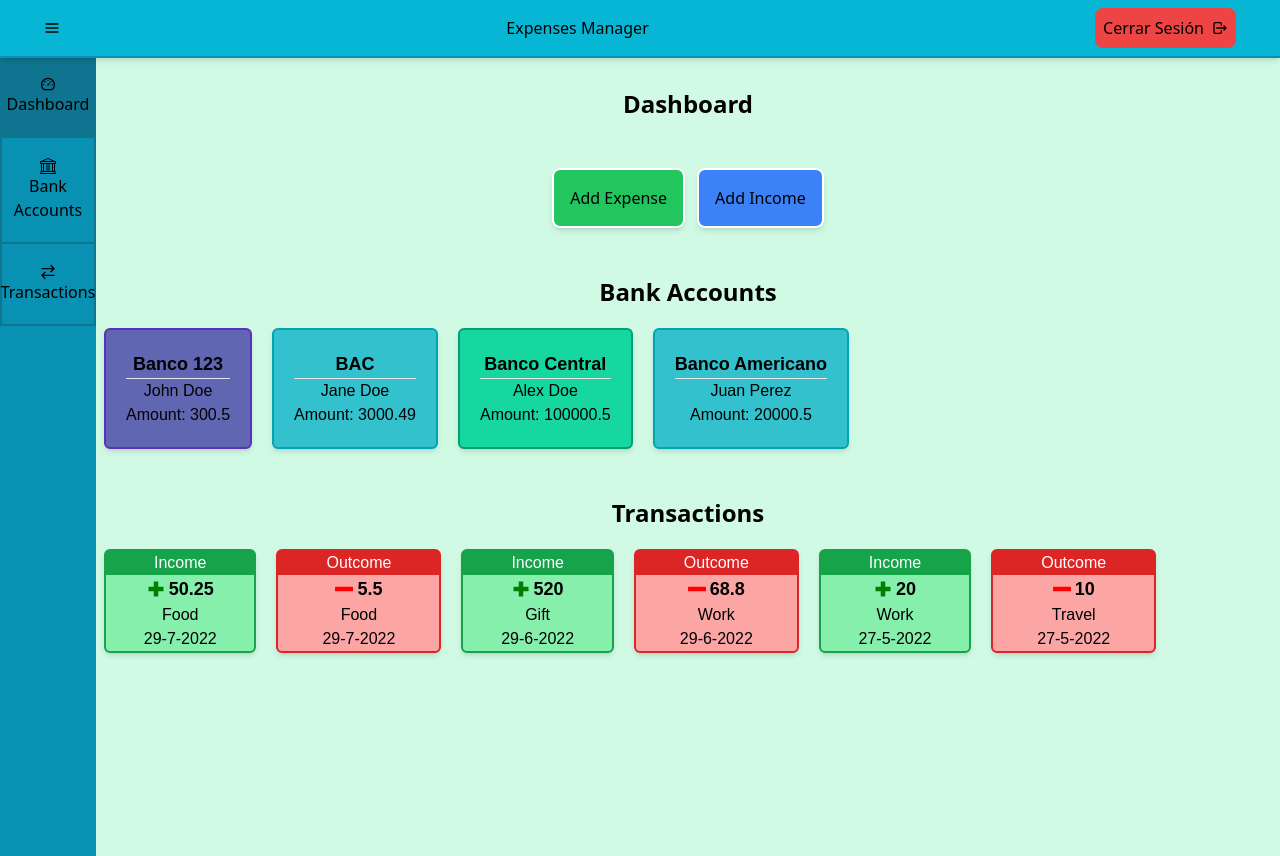
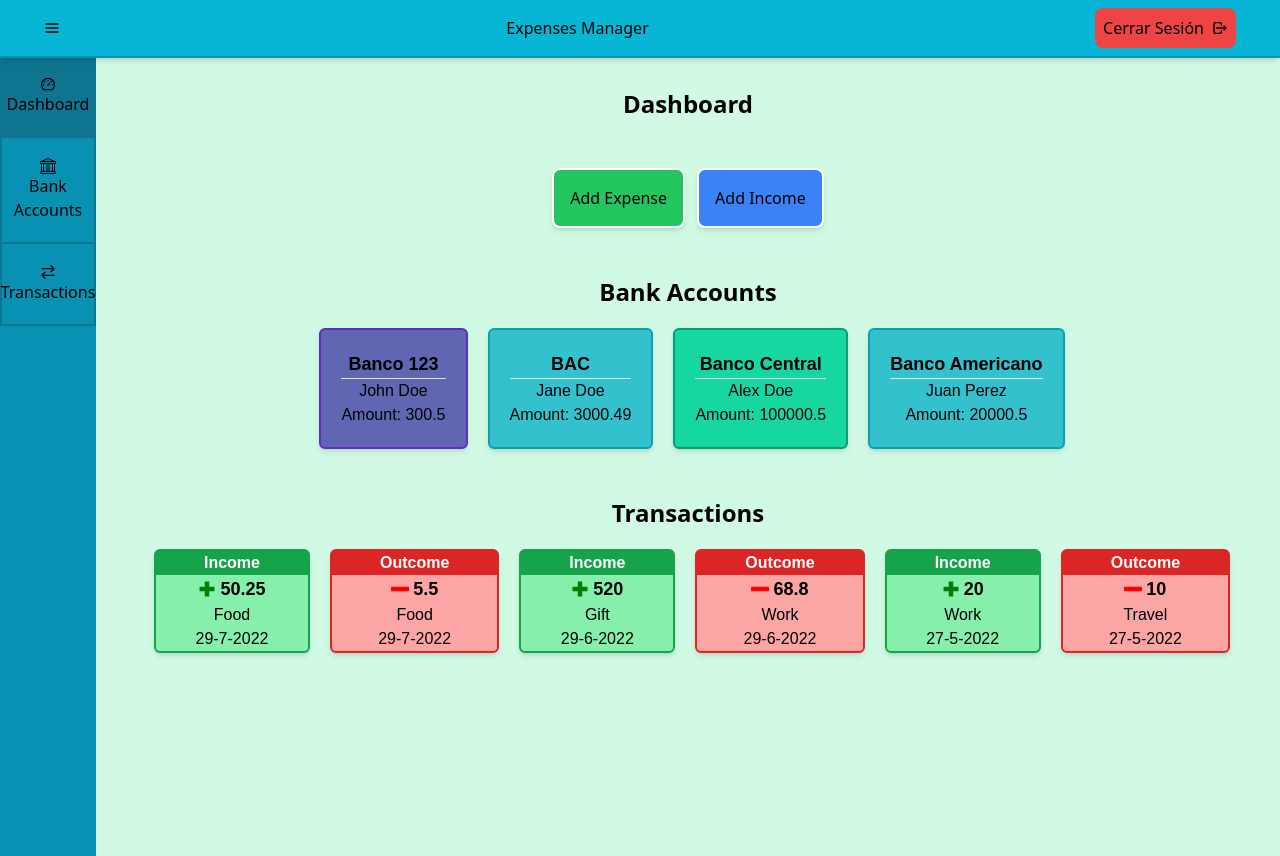
Before and after one commit to Alejandra-Villalobos/expenses-manager, a React (Create React App) app in the folder expenses-frontend/: page /home in a window 1280 px wide. Built offline with nearby package versions, Linux system fonts and the light colour scheme; a web font is replaced by a local one.

Commit message:
Added: Gaps changed

```diff
--- a/expenses-frontend/src/components/ShowBanks.js
+++ b/expenses-frontend/src/components/ShowBanks.js
@@ -14,7 +14,7 @@
     getBanks()
   }, [])
   return (
-    <div  className='flex flex-row gap-3'>
+    <div  className='flex flex-row gap-3 justify-center'>
           {banks.map((bank)=>
             <div key={bank.id} className='bank-divs mt-5 p-5 ml-2 rounded-md  border-2 shadow-md'>
               <p className='font-fira font-bold text-lg text-center'>{bank.bankName}</p>
--- a/expenses-frontend/src/components/ShowTransactions.js
+++ b/expenses-frontend/src/components/ShowTransactions.js
@@ -31,10 +31,10 @@
     transactions = transactions.sort((a,b)=> a.date < b.date ? 1 : -1)
     return (
       <>
-      <div className='flex flex-row gap-3'>
+      <div className='flex flex-row gap-3 justify-center'>
             {transactions.map((transaction, i)=>
               <div key={i} className={`mt-5 ml-2 rounded-md border-2 shadow-md ${transaction.hasOwnProperty('to') ? prop.out['bg-border'] : prop.in['bg-border'] }`}>
-                <p className={`text-white font-fira text-cente px-12 ${transaction.hasOwnProperty('to') ? prop.out['p-bg'] : prop.in['p-bg'] }`}>{transaction.hasOwnProperty('to') ? prop.out.type : prop.in.type }</p>
+                <p className={`text-white font-bold font-fira text-cente px-12 ${transaction.hasOwnProperty('to') ? prop.out['p-bg'] : prop.in['p-bg'] }`}>{transaction.hasOwnProperty('to') ? prop.out.type : prop.in.type }</p>
                 <p className='font-fira font-bold text-lg text-center flex items-center justify-center gap-1'>
                 {transaction.hasOwnProperty('to') ? prop.out.symbol : prop.in.symbol}{transaction.amount}</p>
                 <p className='font-fira text-center'>{transaction.category}</p>
--- a/expenses-frontend/src/pages/Banks.js
+++ b/expenses-frontend/src/pages/Banks.js
@@ -11,7 +11,7 @@
   return (
     <>
     <NavBar setState={setShowMenu} state={showMenu}/>
-    <div className='flex flex-row bg-emerald-100 mt-14'>
+    <div className='flex flex-row bg-emerald-100 mt-14 h-screen'>
     {showMenu && <SideMenu/>}
       <div className='w-full'>
         <section className='flex flex-row justify-center items-center gap-x-5 mt-8'>
--- a/expenses-frontend/src/pages/Home.js
+++ b/expenses-frontend/src/pages/Home.js
@@ -14,7 +14,7 @@
   return (
     <>
     <NavBar setState={setShowMenu} state={showMenu}/>
-    <div className='flex flex-row bg-emerald-100 mt-14'>
+    <div className='flex flex-row bg-emerald-100 mt-14 h-screen'>
     {showMenu && <SideMenu/>}
       <div className='w-full'>
         <section className='mt-8'>
--- a/expenses-frontend/src/pages/Transactions.js
+++ b/expenses-frontend/src/pages/Transactions.js
@@ -13,7 +13,7 @@
   return (
     <>
     <NavBar setState={setShowMenu} state={showMenu}/>
-    <div className='flex flex-row bg-emerald-100 mt-14'>
+    <div className='flex flex-row bg-emerald-100 mt-14 h-screen'>
     {showMenu && <SideMenu/>}
     <div className='w-full'>
       <h1 className='text-center mt-8 font-bold text-2xl'>Transactions</h1>
```
